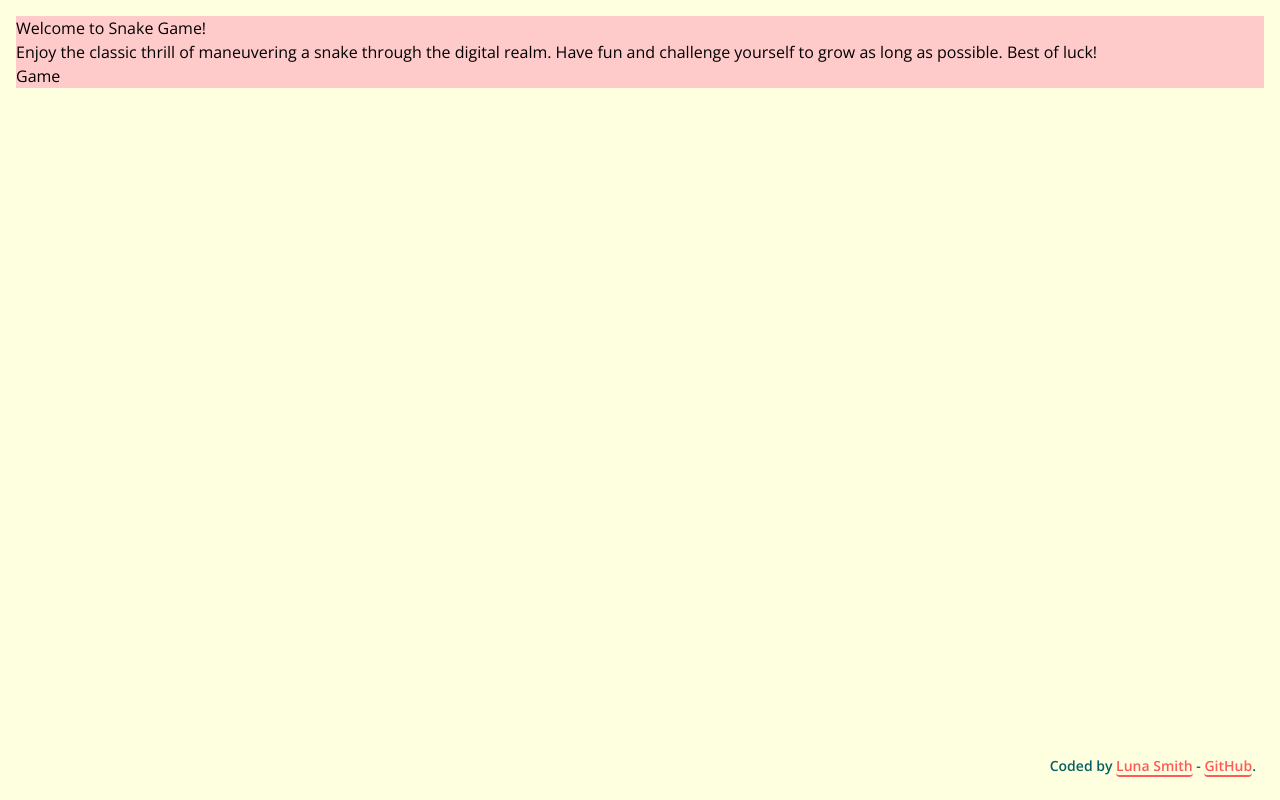
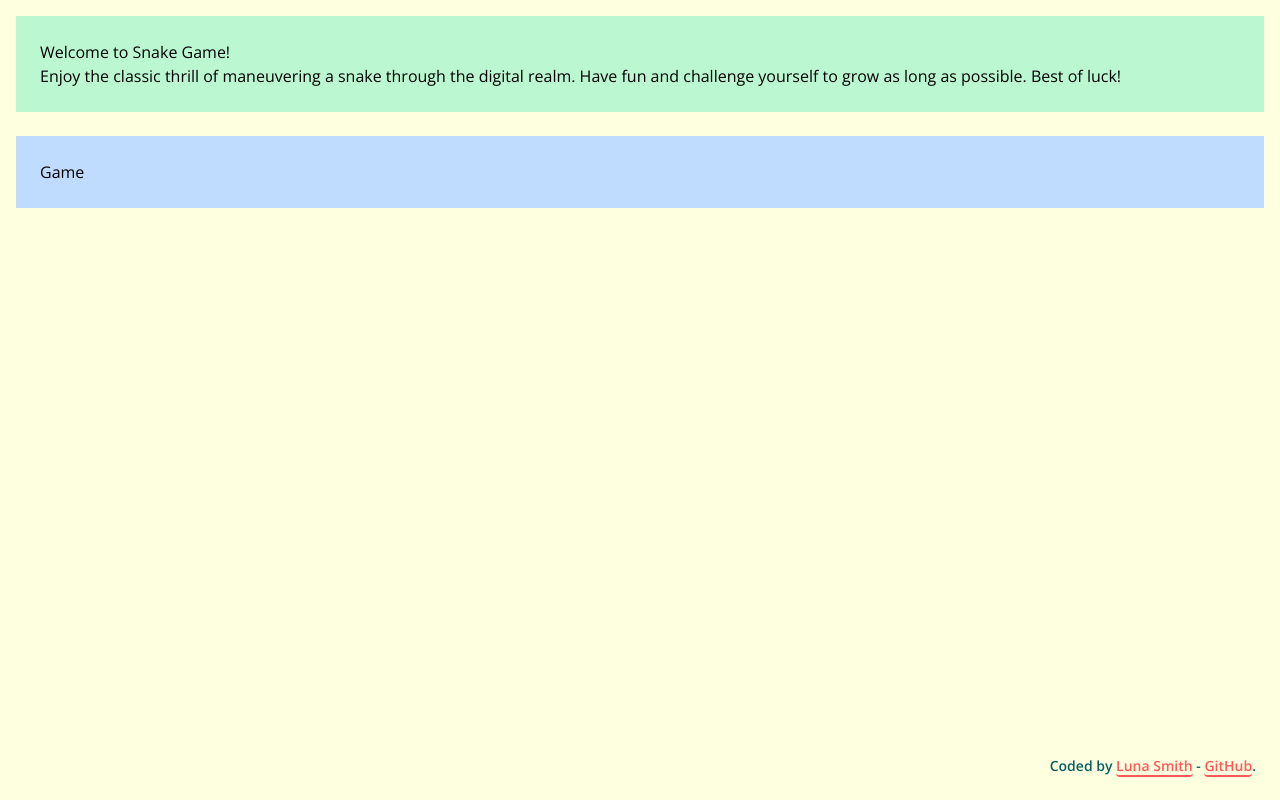
Before and after one commit to Lu-Smith/snake_game_vue_tailwindcss, a Vue app: page / in a window 1280 px wide. Built offline with nearby package versions, Linux system fonts and the light colour scheme.

Commit message:
Updated styling

```diff
--- a/index.html
+++ b/index.html
@@ -6,8 +6,8 @@
     <meta name="viewport" content="width=device-width, initial-scale=1.0" />
     <title>Snake Game</title>
   </head>
-  <body class="bg-bgColor m-4">
-    <div id="app"></div>
+  <body class="bg-bgColor m-4 h-100">
+    <div id="app" ></div>
     <script type="module" src="/src/main.ts"></script>
   </body>
 </html>
--- a/src/App.vue
+++ b/src/App.vue
@@ -6,9 +6,13 @@ import Footer from './components/Footer.vue';
 </script>
 
 <template>
-  <div class="bg-red-200">
-    <Header />
-    <Game />
-    <Footer />
+  <div class="flex flex-col justify-center items-center gap-6 w-full h-full">
+    <div class="bg-green-200 w-full h-full p-6">
+      <Header />
+    </div>
+    <div class="bg-blue-200 w-full h-full p-6">
+      <Game />
+    </div>
   </div>
+  <Footer />
 </template>
```
